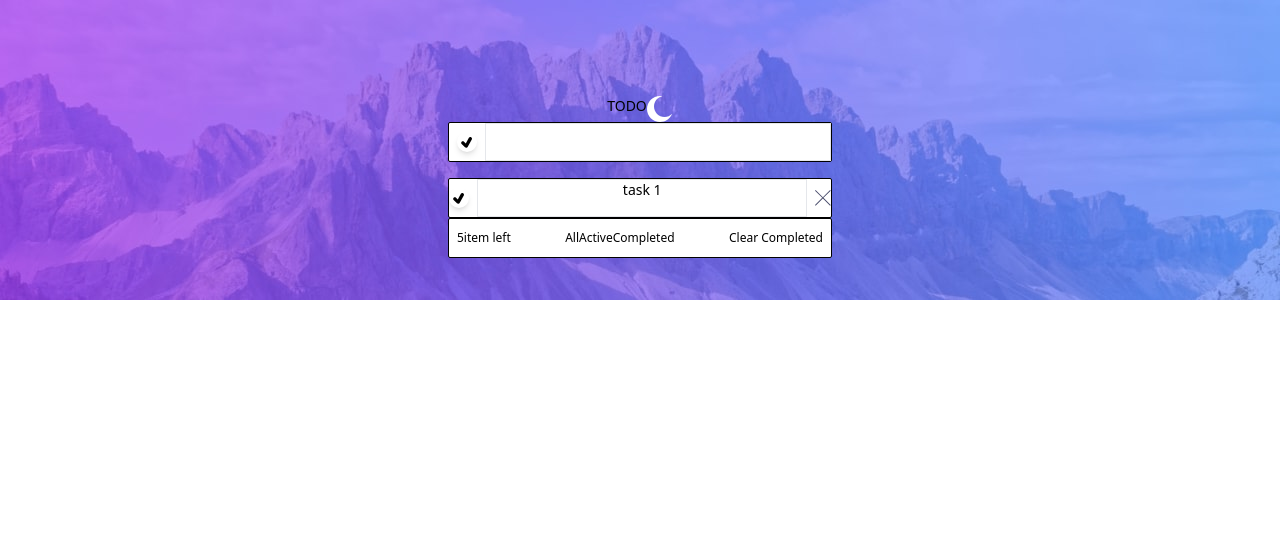
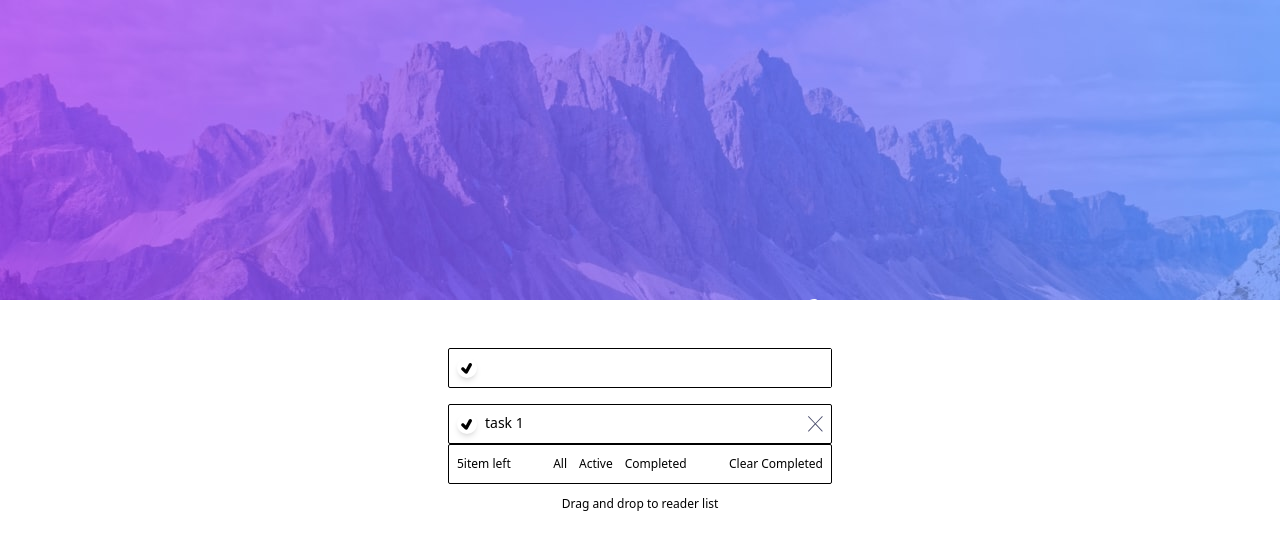
Before and after one commit to theisolatedmonk/to_do_app, a Next.js app: page / in a window 1280 px wide. Shown: the top 550 px of the page. Built offline with nearby package versions, Linux system fonts and the light colour scheme.

Commit message:
more design  added

```diff
--- a/src/pages/index.tsx
+++ b/src/pages/index.tsx
@@ -7,35 +7,35 @@ import crossImage from "@/images/icon-cross.svg";
 
 export default function Todo() {
   return (
-    <main className="flex bg-no-repeat  bg-top bg-[url('../images/bg-desktop-light.jpg')] min-h-screen flex-col items-center justify-between p-24">
-      <div className=" items-center  flex flex-col text-sm lg:flex">
-        <div className="flex justify-between">
-          <div>TODO</div>
+    <main className="flex bg-no-repeat  bg-top bg-[url('../images/bg-desktop-light.jpg')] min-h-screen flex-col items-center justify-center">
+      <div className=" items-center gap-3 flex flex-col text-sm lg:flex">
+        <div className="flex justify-between   w-96 h-12 items-center p-1 ">
+          <div className=" font-bold  text-white text-2xl">TODO</div>
           <div>
             <Image src={moonImage} alt="" />
           </div>
         </div>
         <div className=" flex flex-col gap-4	">
           <div className="flex justify-between">
-            <div className="flex gap-2 pl-2 items-center border border-black bg-white w-96 h-10 rounded-sm">
-              <div className="rounded-full shadow-md">
+            <div className="flex gap-5 pl-2 items-center border border-black bg-white w-96 h-10 rounded-sm">
+              <div className="rounded-full shadow-md bg-gradilinear-gradient hsl(192,100%,67%) to hsl(280,87%,65%)">
                 {" "}
                 <TiTick className="text-black text-xl " />
               </div>
               <input
                 type="text"
-                className=" h-full w-full border   outline-none"
+                className=" h-full w-full    outline-none"
               />
             </div>
           </div>
           <div className="flex flex-col gap-0">
             <div className="flex">
-            <div className="flex gap-2  items-center border border-black bg-white w-96 h-10 rounded-sm">
-              <div className="rounded-full shadow-md">
+            <div className="flex gap-2 p-2 items-center border border-black bg-white w-96 h-10 rounded-sm">
+              <div className="rounded-full gap-2 shadow-md">
                 {" "}
                 <TiTick className="text-black text-xl" />
               </div>
-              <div className=" h-full w-full border text-center  outline-none">
+              <div className=" h-full w-full  outline-none">
                 task 1
               </div>
               <div className="">
@@ -45,7 +45,7 @@ export default function Todo() {
             </div>
             <div className="flex gap-2 justify-between p-2 text-xs items-center border border-black bg-white w-96 h-10 rounded-sm ">
               <div className="">5item left</div>
-              <div className=" flex ">
+              <div className=" flex gap-3 ">
                 <div>All</div>
                 <div>Active</div>
                 <div>Completed</div>
@@ -54,6 +54,7 @@ export default function Todo() {
             </div>
           </div>
         </div>
+        <div className=" text-xs">Drag and drop to reader list</div>
       </div>
     </main>
   );
```
